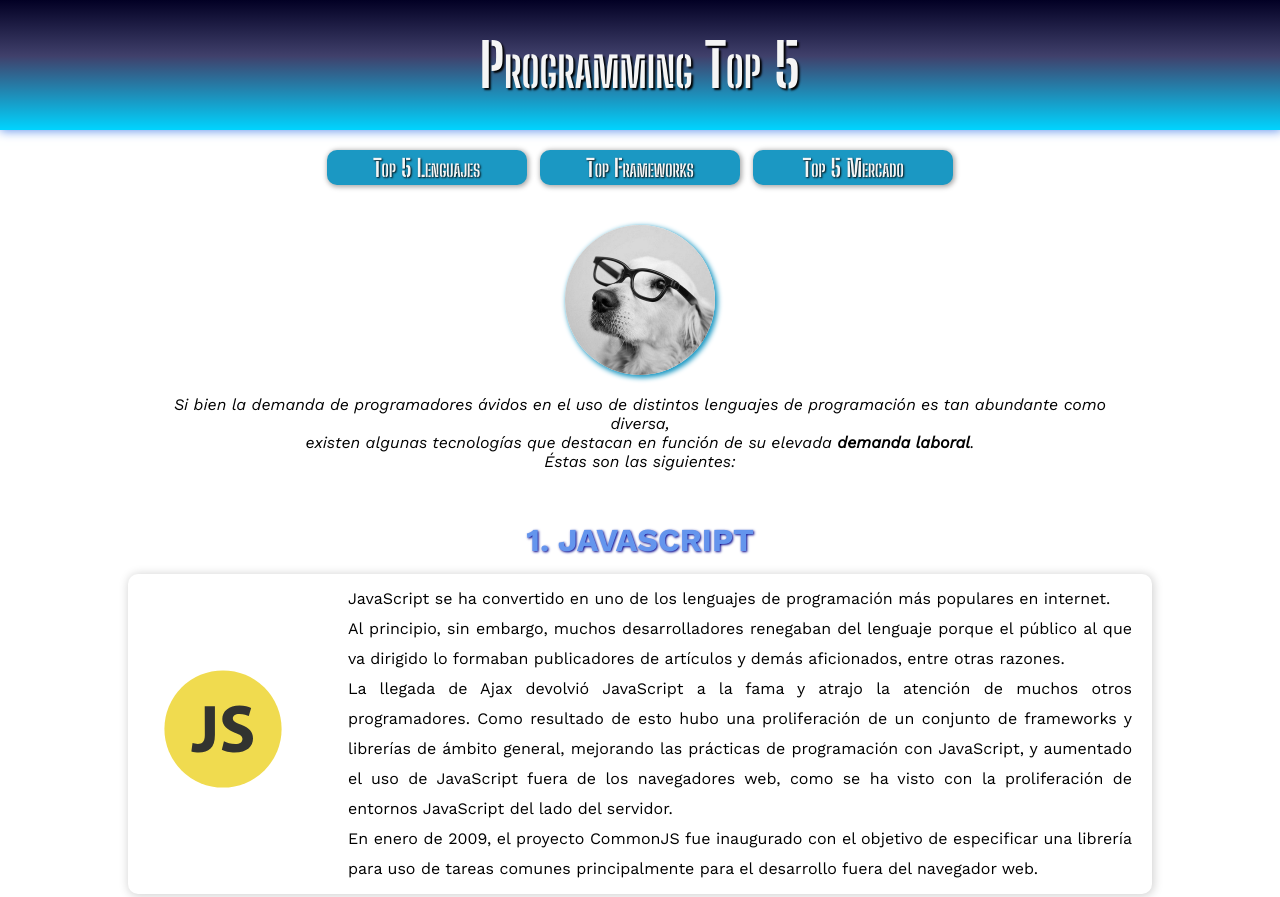
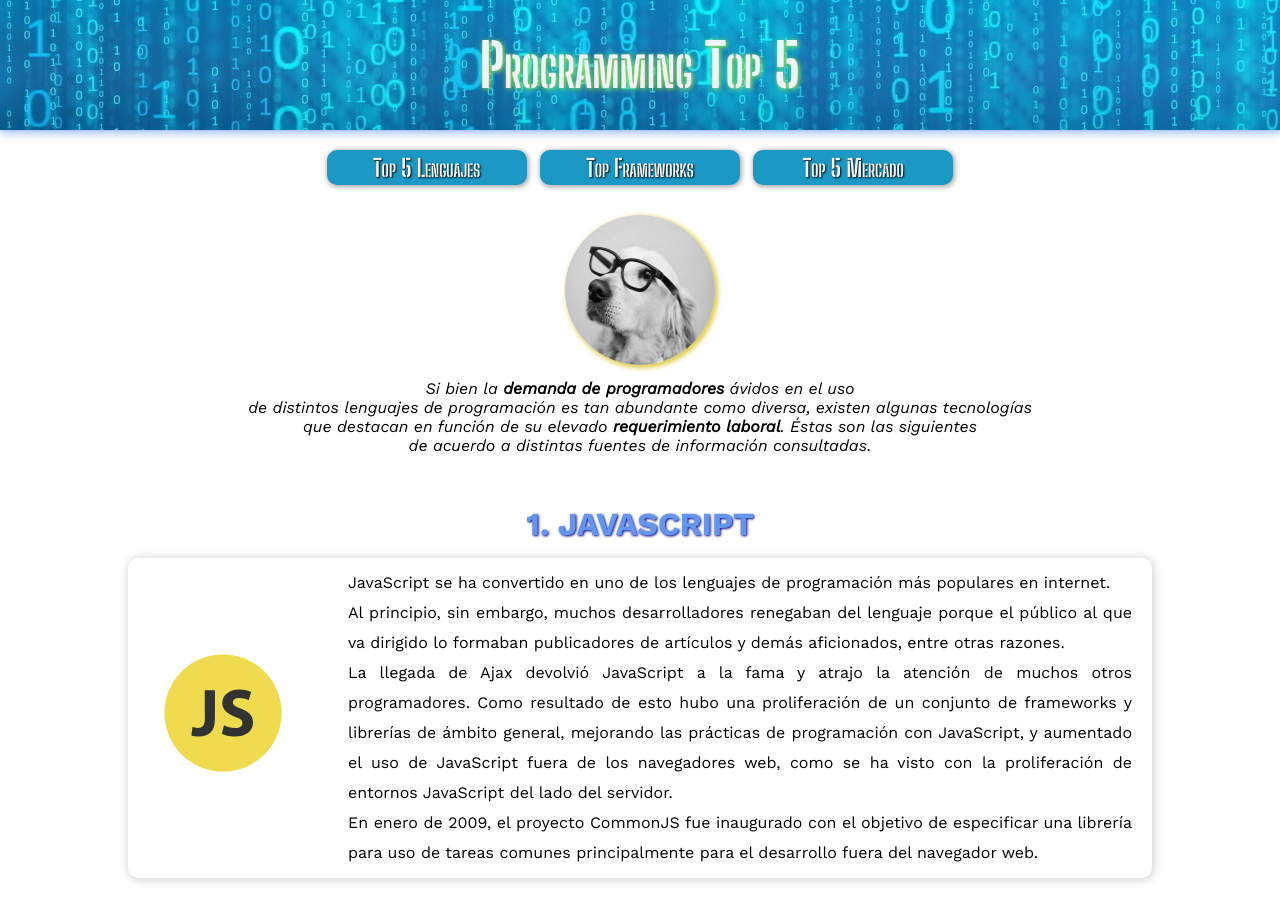
Before and after one commit to xebagis/ISPC01, a plain HTML site: page mercado.html in a window 1280 px wide. Shown: the top 897 px of the page. Drawn offline with nearby package versions, Linux system fonts and the light colour scheme.

Commit message:
Structure and style details

```diff
--- a/css/styles.css
+++ b/css/styles.css
@@ -14,7 +14,7 @@ header, footer {
     line-height: 130px;
     font-variant: small-caps;
     background: rgb(2,0,36);
-background: linear-gradient(180deg, rgba(2,0,36,1) 0%, rgba(23,23,75,0.8239670868347339) 43%, rgba(0,212,255,1) 100%);
+background: linear-gradient(0deg, rgba(2,0,36,1) 0%, rgba(97,97,166,0.8239670868347339) 43%, rgba(0,212,255,1) 100%);
 }
 
 footer {
@@ -73,17 +73,19 @@ main {
     text-align: center;
 }
 
-.intro-photo {
-    max-width: 150px;
-    max-height: 150px;
-    padding: 20px 10px;
+#profile-img {
     border-radius: 50%;
-    background-image: url(../images/profile.jpg);
-    background-size: cover;
-    height: 200px;
-    width: 200px;
-    margin: 10px auto;
+    height: 150px;
+    width: 150px;
     box-shadow: 2px 2px 5px 1px #1B98C3;
+}
+
+.intro-photo2 #profile-img {
+    box-shadow: 2px 2px 5px 1px #2BA977;
+}
+
+.intro-photo3 #profile-img {
+    box-shadow: 2px 2px 5px 1px #e0cb3d;
 }
 
 .intro-photo img {
@@ -130,6 +132,8 @@ main {
     padding: 10px;
     overflow: auto;
     line-height: 30px;
+    margin: auto;
+    text-align: justify;
 }
 
 .references {
@@ -218,9 +222,16 @@ h1, h3 {
     color: whitesmoke;
 }
 
-h1 {
+.header-title {
     font-size: 60px;
     box-shadow: 1px 0px 10px 1px cornflowerblue;
+    background-image: url(../images/background.jpg);
+    opacity: 0.9;
+}
+
+h1 a {
+    text-decoration: none;
+    color: white;
 }
 
 h3 {
@@ -252,3 +263,19 @@ footer a {
 /*
 /\/\/\/\/\/\/\/\/\/\    INTERACTION     /\/\/\/\/\/\/\/\/\/\
 */
+
+h1:hover {
+    transition: .5s;
+    text-shadow: 1px 1px 5px greenyellow;
+}
+
+h3:hover {
+    background-color: #2D6893;
+    transition: 1s;
+    box-shadow: 1px 1px 5pxpx black;
+}
+
+#python:hover {
+    height: 155px;
+    transition: .2s;
+}
--- a/mercado.html
+++ b/mercado.html
@@ -10,7 +10,7 @@
 
 <body>
     <header>
-        <h1 class="header-title">Programming Top 5</h1>
+        <h1 class="header-title"><a href="index.html">Programming Top 5</a></h1>
     </header>
 
     <nav class="nav-box">
@@ -28,12 +28,12 @@
     <main>
         <section class="introduction">
             <div class="intro-cont">
-                <div class="intro-photo"><img src="" alt="""></div>
-                <div class=" intro-detail">
-                    <p><i>Si bien la demanda de programadores ávidos en el uso de distintos lenguajes de programación es tan abundante como diversa,
-                    <p>existen algunas tecnologías que destacan en función de su
-                            elevada <strong>demanda laboral</strong>.</p>
-                    <p>Éstas son las siguientes:</i></p>
+                <div class="intro-photo3"><a href="contacto.html"><img id="profile-img" src="images/profile.jpg" alt=""></a></div>
+                <div class="intro-detail">
+                    <p><i>Si bien la <b>demanda de programadores</b> ávidos en el uso
+                        <p>de distintos lenguajes de programación es tan abundante como diversa, existen algunas tecnologías
+                        <p>que destacan en función de su elevado <strong>requerimiento laboral</strong>. Éstas son las siguientes</p>
+                    <p>de acuerdo a distintas fuentes de información consultadas.</i></p>
                 </div>
             </div>
         </section>
@@ -158,6 +158,6 @@
     </main>
 
     <footer>
-        <p>©CODING-DOG(2020)</p>
+        <p>©CODING-DOG (2020)</p>
         <a href="contacto.html"><p>CONTACTO</p></a>
     </footer>
```
Also changed, not shown: frameworks.html (+12 -6 lines), index.html (+9 -5 lines), images/background.jpg (added).
